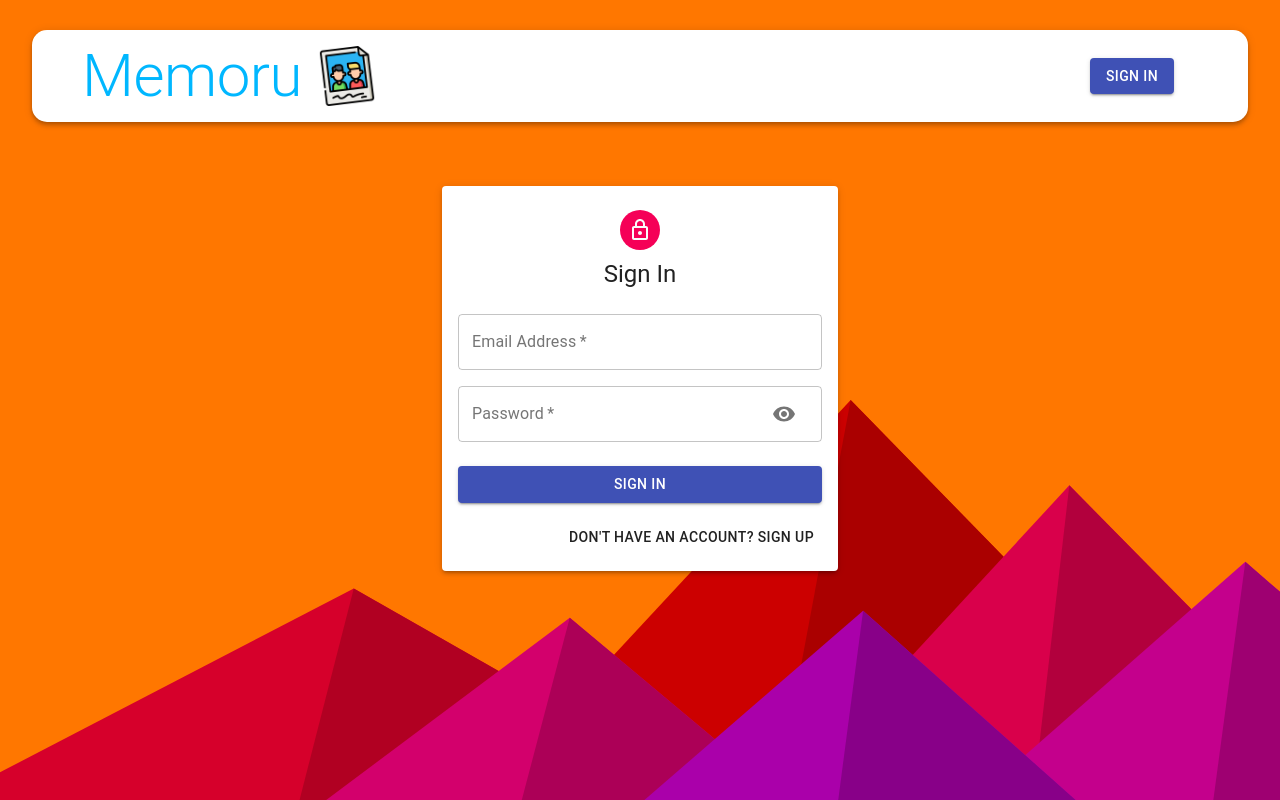
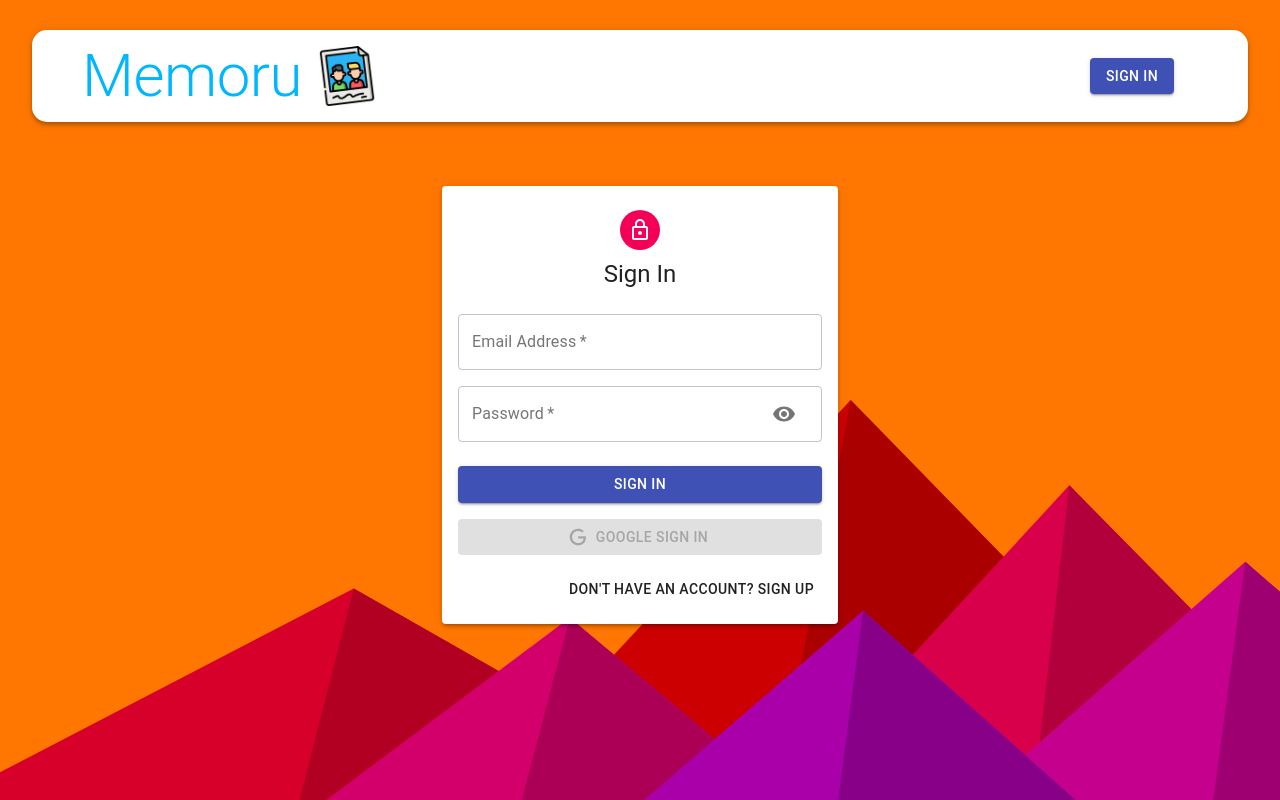
Before and after one commit to sunakujira98/memoru, a React (Create React App) app in the folder client/: page /auth in a window 1280 px wide. Built offline with nearby package versions, Linux system fonts and the light colour scheme.

Commit message:
Halfway Google OAuth 57:17

```diff
--- a/client/src/components/Auth/Auth.js
+++ b/client/src/components/Auth/Auth.js
@@ -7,6 +7,9 @@
   Typography,
   Container,
 } from '@material-ui/core'
+import { GoogleLogin } from 'react-google-login'
+
+import Icon from './icon'
 import LockOutlinedIcon from '@material-ui/icons/LockOutlined'
 import useStyles from './styles'
 import Input from './Input'
@@ -23,6 +26,13 @@
   const switchMode = () => {
     setIsSignup((prevIsSignup) => !prevIsSignup)
     handleShowPassword(false)
+  }
+
+  const googleSuccess = (res) => {
+    console.log(res)
+  }
+  const googleFailure = () => {
+    console.log('Google Sign In Was Unsuccessful. Try Again Later')
   }
 
   return (
@@ -82,6 +92,25 @@
           >
             {isSignup ? 'Sign up' : 'Sign In'}
           </Button>
+          <GoogleLogin
+            clientId='431414572666-06ig2v81hrua1t152na3dvao2pog828s.apps.googleusercontent.com'
+            render={(renderProps) => (
+              <Button
+                className={classes.googleButton}
+                color='primary'
+                fullWidth
+                onClick={renderProps.onClick}
+                disabled={renderProps.disabled}
+                startIcon={<Icon />}
+                variant='contained'
+              >
+                Google Sign In
+              </Button>
+            )}
+            onSuccess={googleSuccess}
+            onFailure={googleFailure}
+            cookiePolicy='single_host_origin'
+          />
           <Grid container justify='flex-end'>
             <Grid item>
               <Button onClick={switchMode}>
--- /dev/null
+++ b/client/src/components/Auth/icon.js
@@ -0,0 +1,12 @@
+import React from 'react'
+
+const icon = () => (
+  <svg style={{ width: '20px', height: '20px' }} viewBox='0 0 24 24'>
+    <path
+      fill='currentColor'
+      d='M21.35,11.1H12.18V13.83H18.69C18.36,17.64 15.19,19.27 12.19,19.27C8.36,19.27 5,16.25 5,12C5,7.9 8.2,4.73 12.2,4.73C15.29,4.73 17.1,6.7 17.1,6.7L19,4.72C19,4.72 16.56,2 12.1,2C6.42,2 2.03,6.8 2.03,12C2.03,17.05 6.16,22 12.25,22C17.6,22 21.5,18.33 21.5,12.91C21.5,11.76 21.35,11.1 21.35,11.1V11.1Z'
+    />
+  </svg>
+)
+
+export default icon
```
Also changed, not shown: 1 other file (tests, documents, lock files or other folders).
